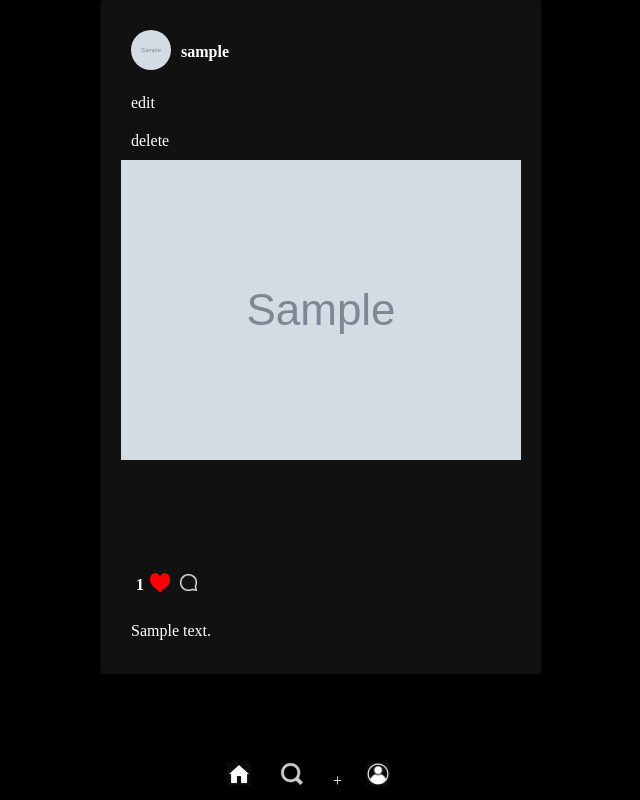
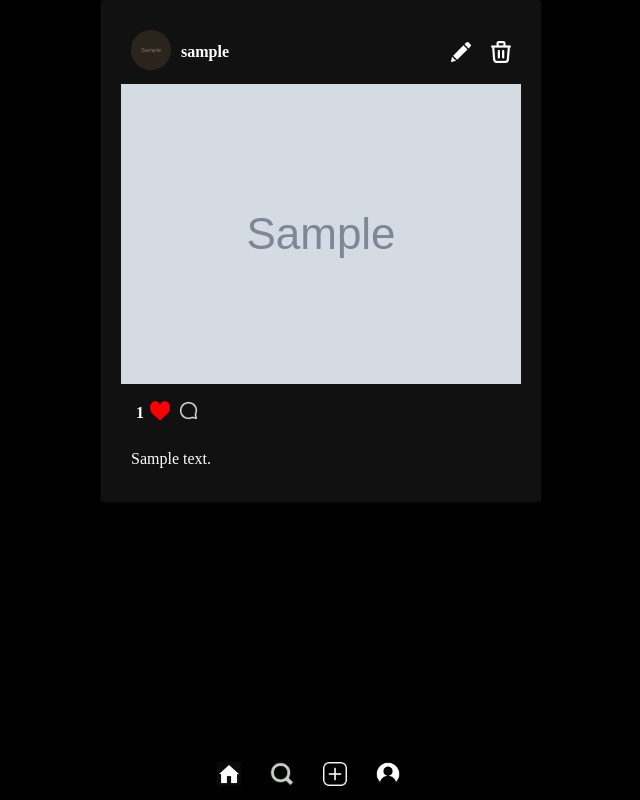
Before and after one commit to nicodiezz/fakeinstagram, a Django app: page / in a window 1280 px wide. Shown: the whole page, without its empty margins (319-959 px from the left). Run offline with Django 5.2, Linux system fonts and the light colour scheme; a user stored in the database is signed in; tables that the repository leaves empty hold one stand-in row (values such as "Sample post"); grey boxes marked "Sample" are stand-in pictures.

Commit message:
Include new icons

```diff
--- a/fakeinstagram/home/static/css/style.css
+++ b/fakeinstagram/home/static/css/style.css
@@ -17,7 +17,7 @@ header {
     position: fixed;
     bottom: 0;
     text-align: center;
-    background-color: #000; /* Fondo negro */
+    background-color: #000;
     padding: 10px 0;
     width: 100vw;
 }
@@ -94,7 +94,10 @@ nav ul li a img {
     display: flex;
     flex-direction: column;
 }
-
+.post-header{
+    display: flex;
+    align-items: center;
+}
 .post-header a{
     padding: 10px;
     display: flex;
@@ -102,6 +105,21 @@ nav ul li a img {
     text-decoration: none;
     color: #fff;
 }
+.post-header .user-actions{
+    margin-left: auto;
+    display: flex;
+}
+.post-header .update_post_link, .post-header .delete_post_link{
+    height: 40px;
+    width: 40px;
+    margin-left: auto;
+}
+.post-header img{
+    width: 100%;
+    object-fit: cover;
+    filter: invert(1);
+}
+
 
 .profile-picture img {
     width: 40px;
@@ -115,7 +133,6 @@ nav ul li a img {
 }
 .post-image{
     width: 400px;
-    height: 400px;
     overflow: hidden;
 }
 .post-image img {
@@ -436,7 +453,6 @@ nav ul li a img {
 
 /*          LOGIN       */
 
-/* instagram_login_dark.css */
 
 .content {
     display: flex;
--- a/fakeinstagram/home/templates/layout.html
+++ b/fakeinstagram/home/templates/layout.html
@@ -6,6 +6,7 @@
     <meta name="viewport" content="width=device-width, initial-scale=1.0">
     <title>{% block title%}Fake Instagram{% endblock title%}</title>
     <link rel="stylesheet" href="{% static 'css/style.css' %}">
+    <link rel="icon" href="{% static 'images/instagram_logo.png' %}" type="image/x-icon">
 </head>
 <body>
     <div class="content">{% block content %}{% endblock content %}</div>
@@ -36,12 +37,12 @@
             </li>
             <li>
                 <a href="{% url 'create_post' %}">
-                    +
+                    <img src="{% static 'images/new_post.png' %}" alt="">
                 </a>
             </li>
             <li>
                 <a href="{% url 'user_detail' request.user.id %}">
-                    <img src="{% static 'images/profile_icon.webp' %}" alt="Profile">
+                    <img src="{% static 'images/profile_icon.png' %}" alt="Profile">
                 </a>
             </li>
         </ul>
--- a/fakeinstagram/posts/templates/post.html
+++ b/fakeinstagram/posts/templates/post.html
@@ -10,8 +10,14 @@
         </div>
         </a>
         {% if request.user == post.user %}
-        <a href="{% url 'update_post' post.id %}" class="update_post_link">edit</a>
-        <a href="{% url 'delete_post' post.id %}" class="delete_post_link">delete</a>
+        <div class="user-actions">
+        <a href="{% url 'update_post' post.id %}" class="update_post_link">
+            <img src="{% static 'images/edit_icon.svg' %}" alt="edit">
+        </a>
+        <a href="{% url 'delete_post' post.id %}" class="delete_post_link">
+            <img src="{% static 'images/trash_icon.png' %}" alt="delete">
+        </a>
+        </div>
         {% endif %}
     </div>
     <div class="post-image">
--- a/fakeinstagram/users/models.py
+++ b/fakeinstagram/users/models.py
@@ -6,7 +6,7 @@ from django.contrib.auth.models import UserManager
 from django.urls import reverse
 # Create your models here.
 class CustomUser(AbstractUser):
-    profile_picture = models.ImageField(_("profile picture"), upload_to="profile_picture/", default="profile_picture/default_profile_picture.webp",null=True,blank=True)
+    profile_picture = models.ImageField(_("profile picture"), upload_to="profile_picture/", default="profile_picture/default_profile_picture.png",null=True,blank=True)
     biography = models.CharField(_("biography"), max_length=100, default=None,null=True,blank=True)
     website = models.URLField(_("website"), max_length=200, default=None,null=True,blank=True)
     birth_date = models.DateField(_("birth date"), default=None,null=True,blank=True)
```
Also changed, not shown: especificacion.md (+0 -4 lines), fakeinstagram/home/static/images/edit_icon.svg (added), fakeinstagram/home/static/images/new_post.png (added), fakeinstagram/home/static/images/profile_icon.png (added).
